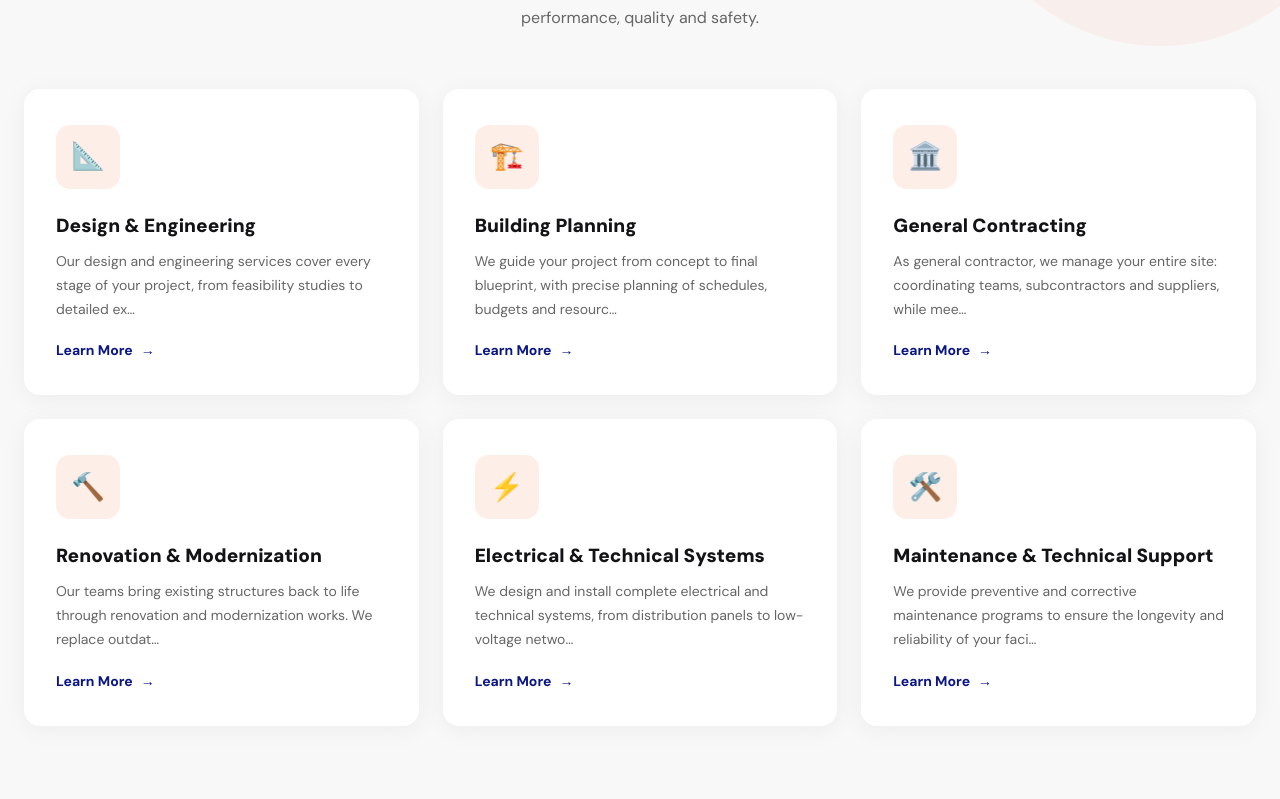
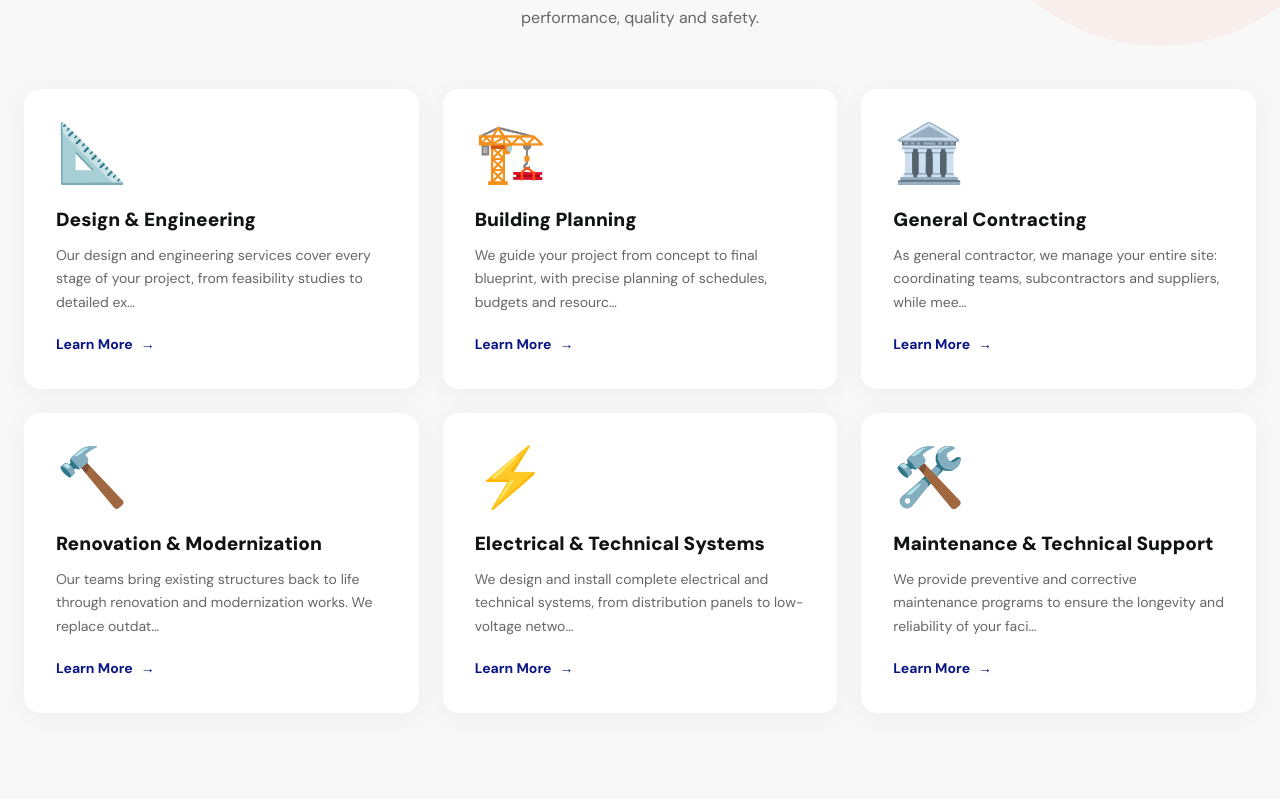
Before and after one commit to syrinehosni22/Solvex-site, a React (Vite) app in the folder xbuild-front/: page / in a window 1280 px wide. Shown: the part 1101-1900 px from the top of the page. Built offline with nearby package versions, Linux system fonts and the light colour scheme; no server answers.

Commit message:
update icons

```diff
--- a/xbuild-front/src/features/xbuild/ProcessSection.jsx
+++ b/xbuild-front/src/features/xbuild/ProcessSection.jsx
@@ -40,9 +40,7 @@ export default function ProcessSection() {
               transition: `all 0.6s ${i * 0.12}s`,
             }}>
               <div style={{ display: "flex", alignItems: "center", justifyContent: "space-between", marginBottom: 20 }}>
-                <div style={{ width: 56, height: 56, borderRadius: 14, background: "rgba(245,91,31,0.1)", display: "flex", alignItems: "center", justifyContent: "center" }}>
-                  <IconDisplay icon={step.icon} size={26} />
-                </div>
+                  <IconDisplay icon={step.icon} size={56} />
                 <span style={{ fontFamily: "'DM Sans',sans-serif", fontWeight: 900, fontSize: 36, color: "rgba(18,19,21,0.08)", lineHeight: 1 }}>
                   {String(i + 1).padStart(2, "0")}
                 </span>
--- a/xbuild-front/src/features/xbuild/ServicesSection.jsx
+++ b/xbuild-front/src/features/xbuild/ServicesSection.jsx
@@ -64,12 +64,8 @@ export default function ServicesSection() {
                 transition: "all 0.4s cubic-bezier(0.4,0,0.2,1)",
               }}
             >
-              <div style={{
-                width: 64, height: 64, borderRadius: 14, marginBottom: 24,
-                background: hovered === i ? (s.color || "var(--color-primary, #0A1684)") : "rgba(245,91,31,0.1)",
-                display: "flex", alignItems: "center", justifyContent: "center", transition: "background 0.3s",
-              }}>
-                <IconDisplay icon={s.icon} size={30} />
+              <div style={{ marginBottom: 24 }}>
+                <IconDisplay icon={s.icon} size={64} />
               </div>
               <Link to={`/services#service-${i + 1}`} style={{ textDecoration: "none" }}>
                 <h3 style={{ fontSize: 19, fontWeight: 800, marginBottom: 12, color: "var(--color-dark, #121315)", fontFamily: "'DM Sans',sans-serif" }}>{s.title}</h3>
```
